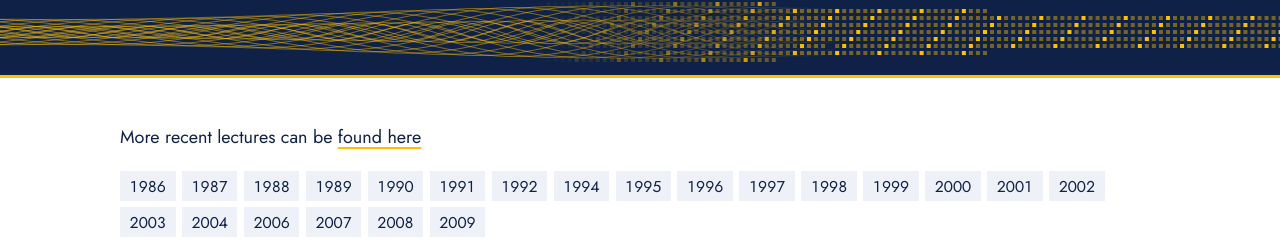
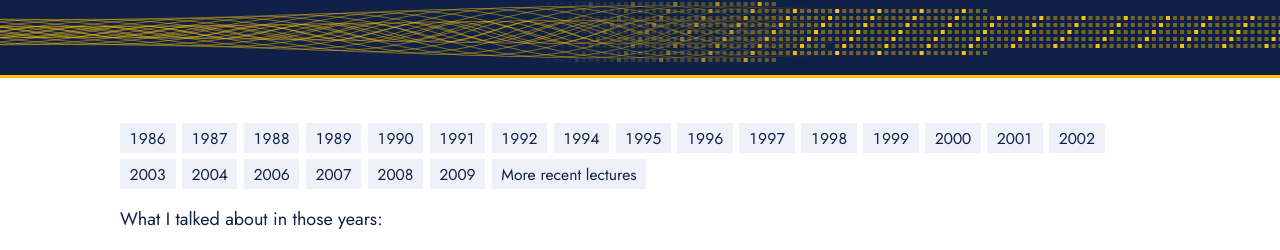
Before and after one commit to mgs49/payments-innovation-website, an Eleventy site: page src/lectures/older-lectures.md in a window 1280 px wide. Shown: the part 250-500 px from the top of the page. Built offline with nearby package versions, Linux system fonts and the light colour scheme; Eleventy itself is replaced by a stand-in of ours; files that its build step writes are made by us from their sources.

Commit message:
Older lectures: link to more recent lectures at the end of the year list; publications: citations on own line
Co-Authored-By: Claude Opus 5.5 <noreply@anthropic.com>
Claude-Session: https://claude.ai/code/session_012ZRZ6GaaFVVi3jHeFa15GL

```diff
--- a/src/lectures/older-lectures.md
+++ b/src/lectures/older-lectures.md
@@ -8,11 +8,9 @@ parent:
   title: "Lectures"
 ---
 
-More recent lectures can be [found here](/lectures/)
-
 <nav aria-label="Jump to year" class="years">
 
-[1986](#y1986) [1987](#y1987) [1988](#y1988) [1989](#y1989) [1990](#y1990) [1991](#y1991) [1992](#y1992) [1994](#y1994) [1995](#y1995) [1996](#y1996) [1997](#y1997) [1998](#y1998) [1999](#y1999) [2000](#y2000) [2001](#y2001) [2002](#y2002) [2003](#y2003) [2004](#y2004) [2006](#y2006) [2007](#y2007) [2008](#y2008) [2009](#y2009)
+[1986](#y1986) [1987](#y1987) [1988](#y1988) [1989](#y1989) [1990](#y1990) [1991](#y1991) [1992](#y1992) [1994](#y1994) [1995](#y1995) [1996](#y1996) [1997](#y1997) [1998](#y1998) [1999](#y1999) [2000](#y2000) [2001](#y2001) [2002](#y2002) [2003](#y2003) [2004](#y2004) [2006](#y2006) [2007](#y2007) [2008](#y2008) [2009](#y2009) [More recent lectures](/lectures/)
 
 </nav>
 
```
Also changed, not shown: src/publications/all.md (+3 -1 lines).
